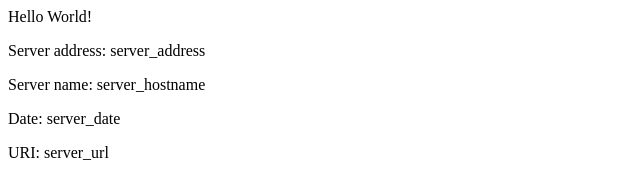
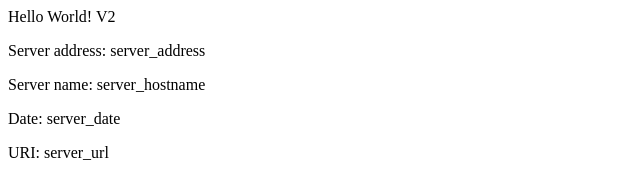
Before and after one commit to saiii/eks-example, a plain HTML site: page src/index.html in a window 1280 px wide. Shown: the full height of the page, 0-640 px from the left. Drawn offline with Linux system fonts and the light colour scheme.

Commit message:
v2 Updating home page

```diff
--- a/src/index.html
+++ b/src/index.html
@@ -2,7 +2,7 @@
 <title>Hello World</title>
 </head>
 <div class="info">
-<h>Hello World!</h>
+<h>Hello World! V2</h>
 <p><span>Server&nbsp;address:</span> <span>server_address</span></p>
 <p><span>Server&nbsp;name:</span> <span>server_hostname</span></p>
 <p class="smaller"><span>Date:</span> <span>server_date</span></p>
```
